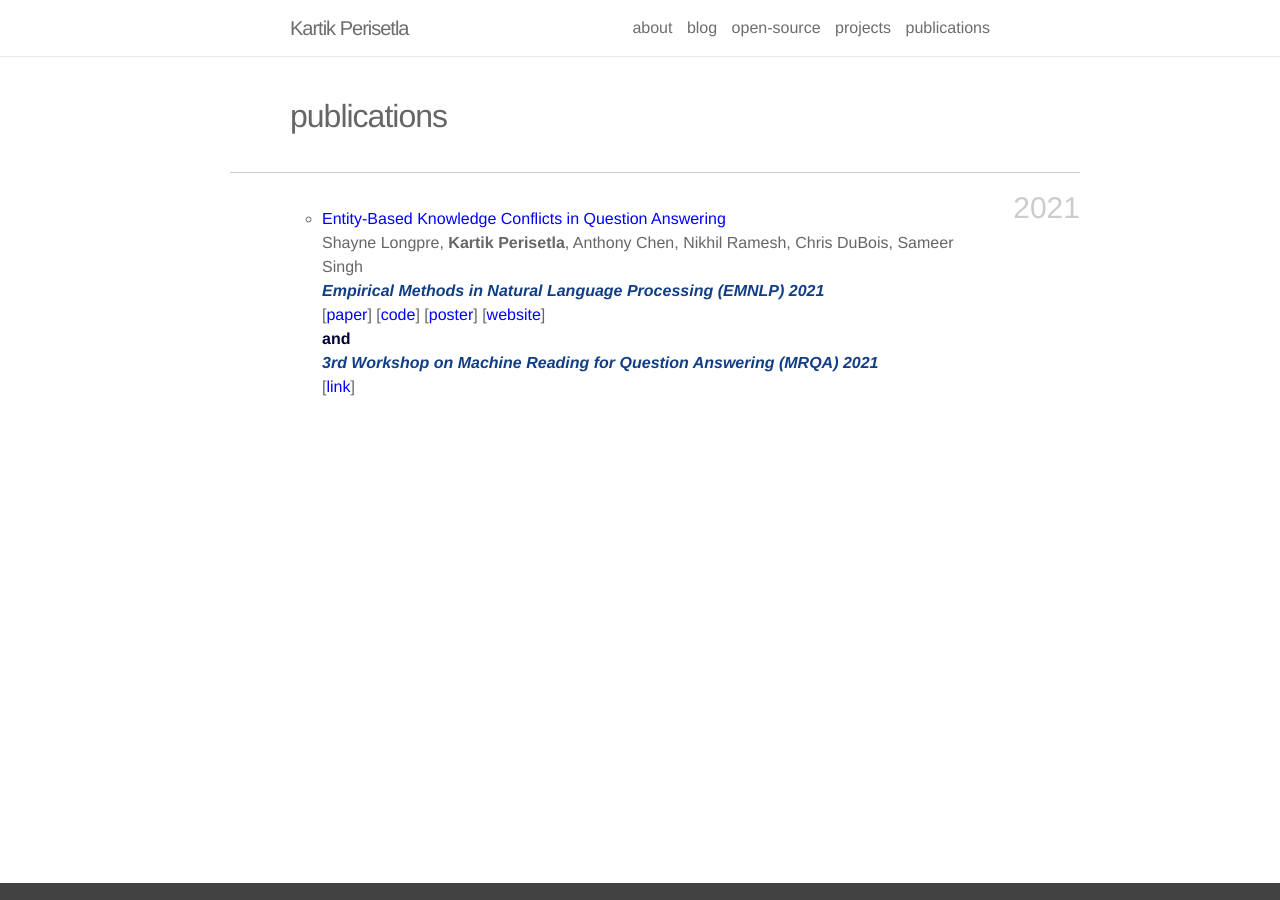
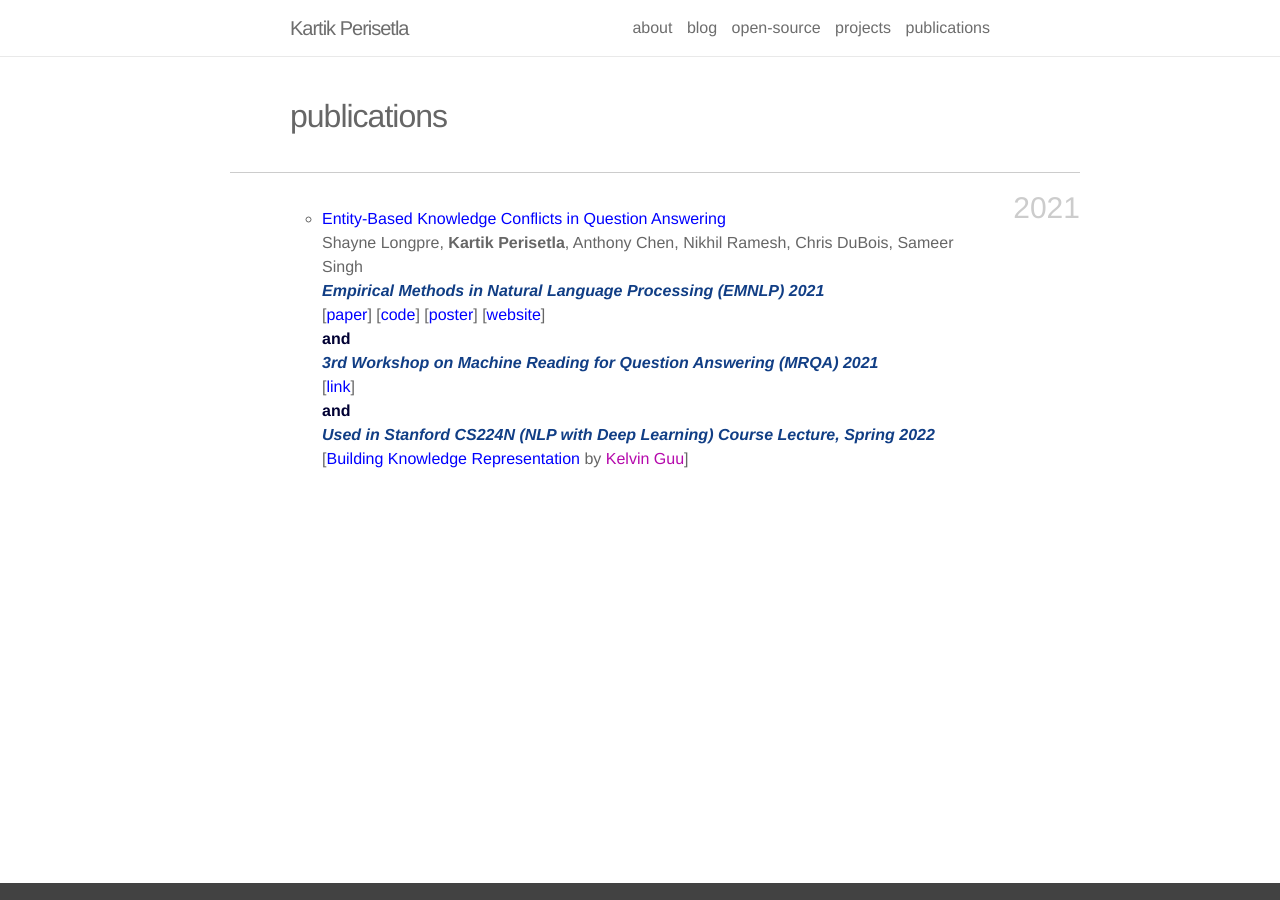
Before and after one commit to kartikperisetla/kartikperisetla.github.io, a Jekyll site: the page built from _pages/publications.md, in a window 1280 px wide. Built offline with Jekyll 4.4.1, drawn with Linux system fonts in a browser that asks for light colours; nearby versions of some CDN libraries.

Commit message:
adding cs224n lecture reference

```diff
--- a/_pages/publications.md
+++ b/_pages/publications.md
@@ -33,6 +33,15 @@ description:
     <span class="links">
     [<a  style="color:blue" href="https://mrqa.github.io/papers.html" target="_blank">link</a>]
   </span>
+  <span class="periodical" style="color:#000033">
+      <b>and</b>
+    </span>
+    <span class="periodical" style="color:#113e85">
+      <b><i>Used in Stanford CS224N (NLP with Deep Learning) Course Lecture, Spring 2022</i></b>
+    </span>
+    <span class="links">
+    [<a  style="color:blue" href="https://youtu.be/4ynrGLIuPv4?t=4388" target="_blank">Building Knowledge Representation</a> by <a href="https://www.kelvinguu.com/">Kelvin Guu</a>]
+  </span>
 
 </div>
     </li>
```
